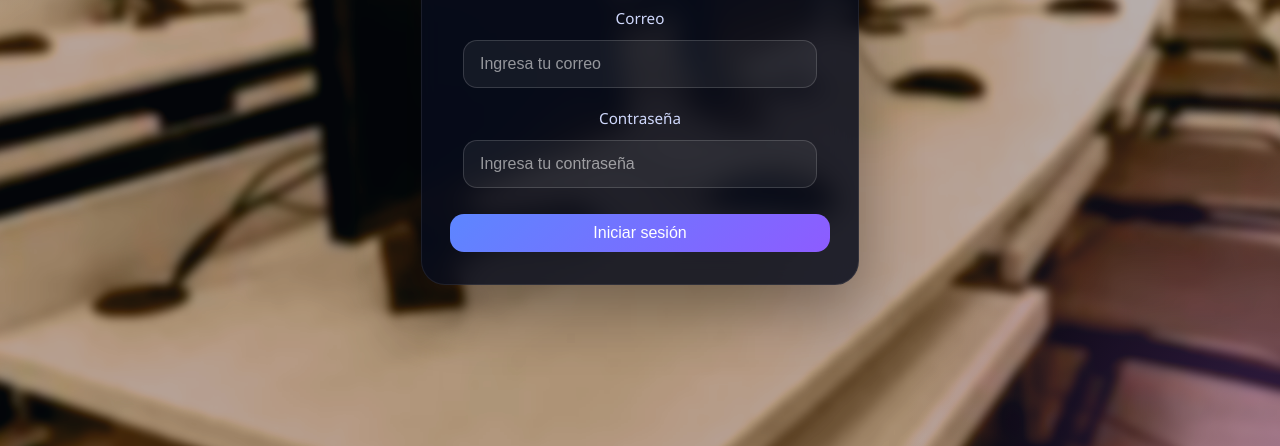
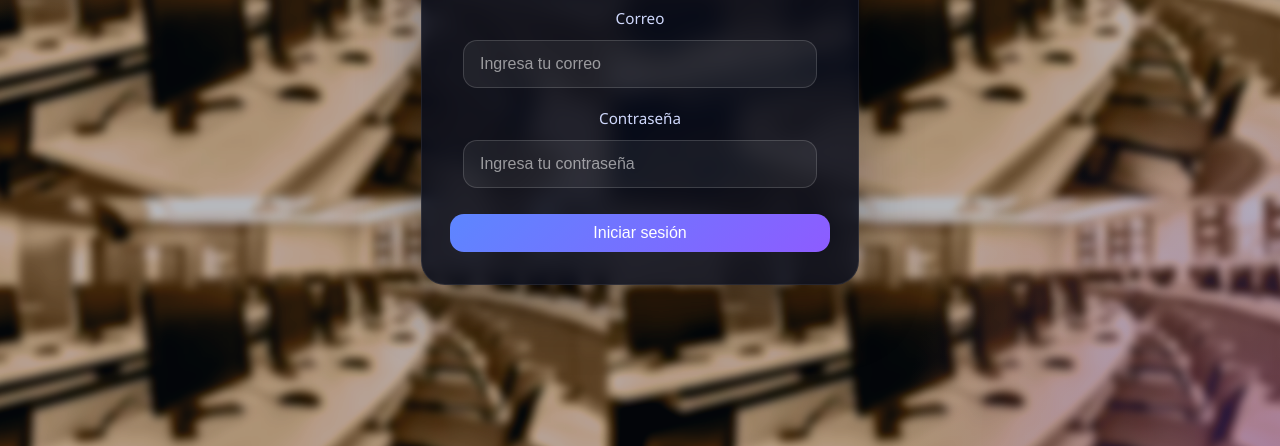
Before and after one commit to Andy20-s75/Proyecto-Prestacion-Computadoras, a plain HTML site: page index.html in a window 1280 px wide. Shown: the part 354-800 px from the top of the page. Drawn offline with Linux system fonts and the light colour scheme.

Commit message:
Modify background style for body::before
Adjust background property for body::before.

```diff
--- a/style.css
+++ b/style.css
@@ -13,7 +13,7 @@ body::before {
   content: "";
   position: fixed;
   inset: 0;
-  background: url("compus.jpeg") center/cover no-repeat;
+  background: url("compus.jpeg");
   filter: blur(4px) contrast(1.1) saturate(1.3) hue-rotate(190deg);
   transform: scale(1.15);
   opacity: 0.7;
```
